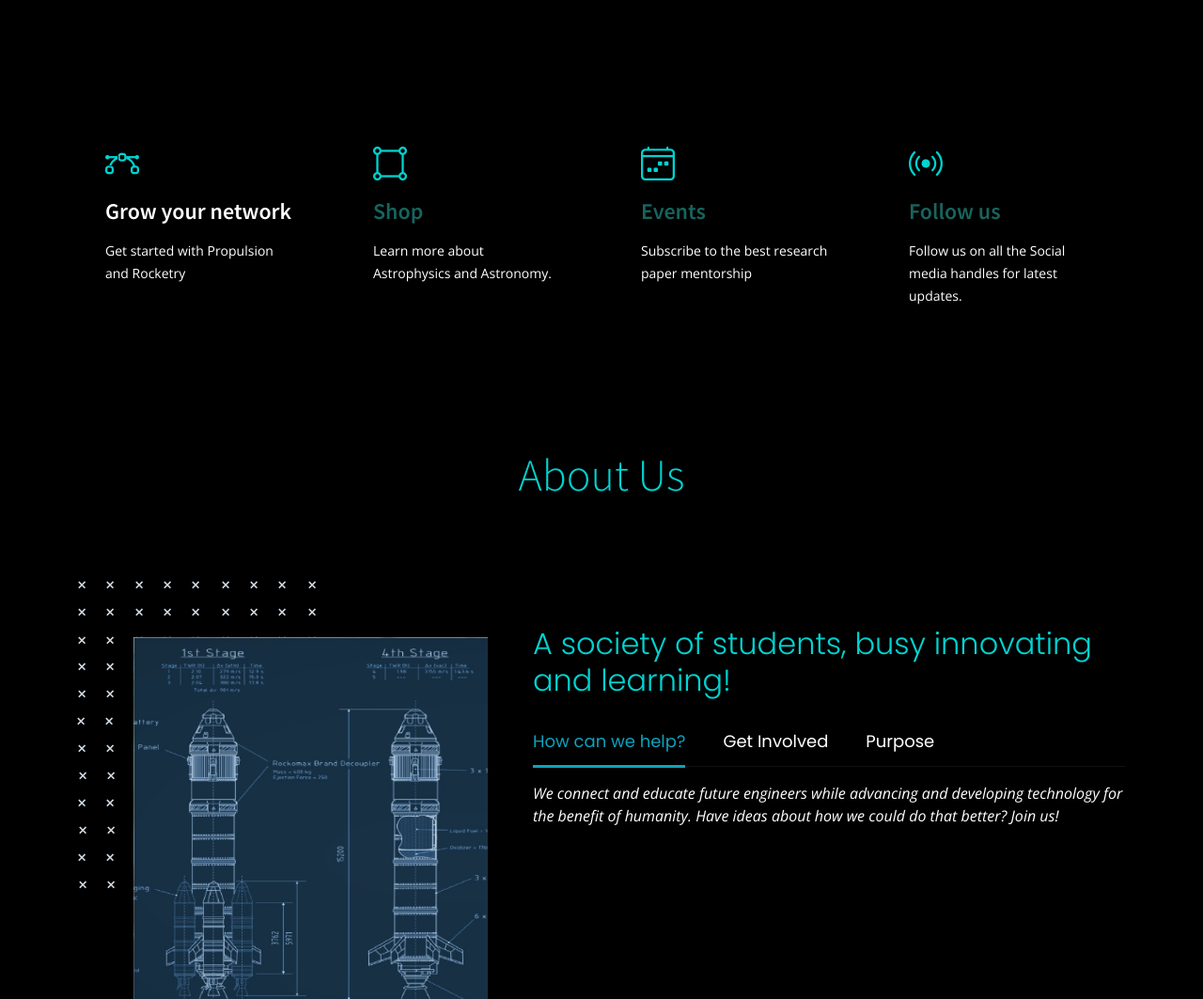
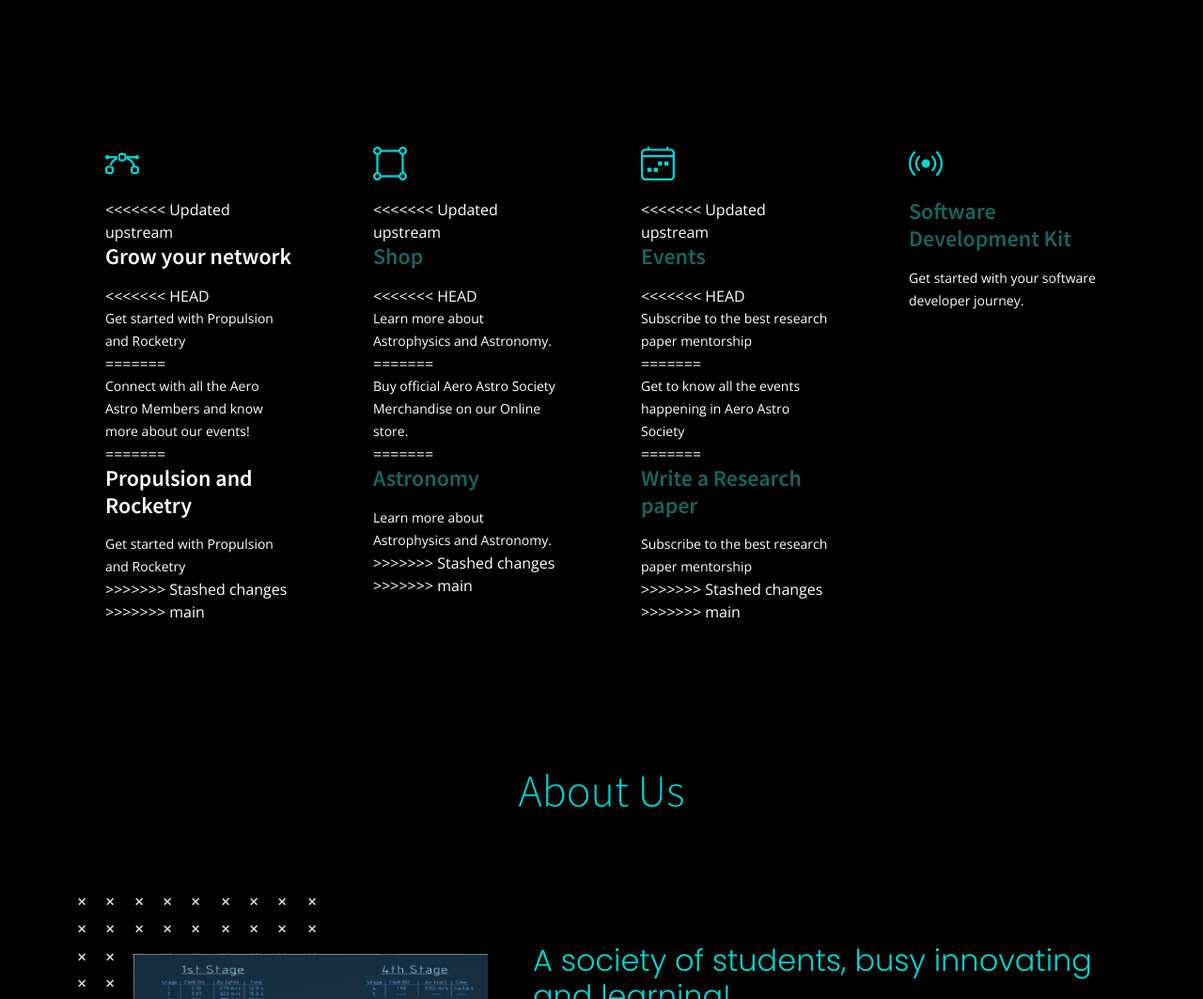
Before and after one commit to Basanth29/AeroAstroSociety_off, a plain HTML site: page index.html in a window 1280 px wide. Shown: the part 696-1759 px from the top of the page at 94% size. Drawn offline with nearby package versions, Linux system fonts and the light colour scheme.

Commit message:
Update index.html

```diff
--- a/index.html
+++ b/index.html
@@ -108,32 +108,59 @@
           <div class="col-xl-3 col-md-6 d-flex" data-aos="zoom-out">
             <div class="service-item position-relative">
               <div class="icon"><i class="bi bi-bezier"></i></div>
+<<<<<<< Updated upstream
               <h4><a href="" class="stretched-link"></a>Grow your network</h4>
+<<<<<<< HEAD
               <p>Get started with Propulsion and Rocketry</p>
+=======
+              <p>Connect with all the Aero Astro Members and know more about our events!</p>
+=======
+              <h4><a href="" class="stretched-link"></a>Propulsion and Rocketry</h4>
+              <p>Get started with Propulsion and Rocketry</p>
+>>>>>>> Stashed changes
+>>>>>>> main
             </div>
           </div><!-- End Service Item -->
 
           <div class="col-xl-3 col-md-6 d-flex" data-aos="zoom-out" data-aos-delay="200">
             <div class="service-item position-relative">
               <div class="icon"><i class="bi bi-bounding-box-circles icon"></i></div>
+<<<<<<< Updated upstream
               <h4><a href="" class="stretched-link">Shop</a></h4>
+<<<<<<< HEAD
               <p>Learn more about Astrophysics and Astronomy.</p>
+=======
+              <p>Buy official Aero Astro Society Merchandise on our Online store.</p>
+=======
+              <h4><a href="" class="stretched-link">Astronomy</a></h4>
+              <p>Learn more about Astrophysics and Astronomy.</p>
+>>>>>>> Stashed changes
+>>>>>>> main
             </div>
           </div><!-- End Service Item -->
 
           <div class="col-xl-3 col-md-6 d-flex" data-aos="zoom-out" data-aos-delay="400">
             <div class="service-item position-relative">
               <div class="icon"><i class="bi bi-calendar4-week icon"></i></div>
+<<<<<<< Updated upstream
               <h4><a href="" class="stretched-link">Events</a></h4>
+<<<<<<< HEAD
               <p>Subscribe to the best research paper mentorship</p>
+=======
+              <p>Get to know all the events happening in Aero Astro Society</p>
+=======
+              <h4><a href="" class="stretched-link">Write a Research paper</a></h4>
+              <p>Subscribe to the best research paper mentorship</p>
+>>>>>>> Stashed changes
+>>>>>>> main
             </div>
           </div><!-- End Service Item -->
 
           <div class="col-xl-3 col-md-6 d-flex" data-aos="zoom-out" data-aos-delay="600">
             <div class="service-item position-relative">
               <div class="icon"><i class="bi bi-broadcast icon"></i></div>
-              <h4><a href="" class="stretched-link">Follow us</a></h4>
-              <p>Follow us on all the Social media handles for latest updates.</p>
+              <h4><a href="" class="stretched-link">Software Development Kit</a></h4>
+              <p>Get started with your software developer journey.</p>
             </div>
           </div><!-- End Service Item -->
 
```
